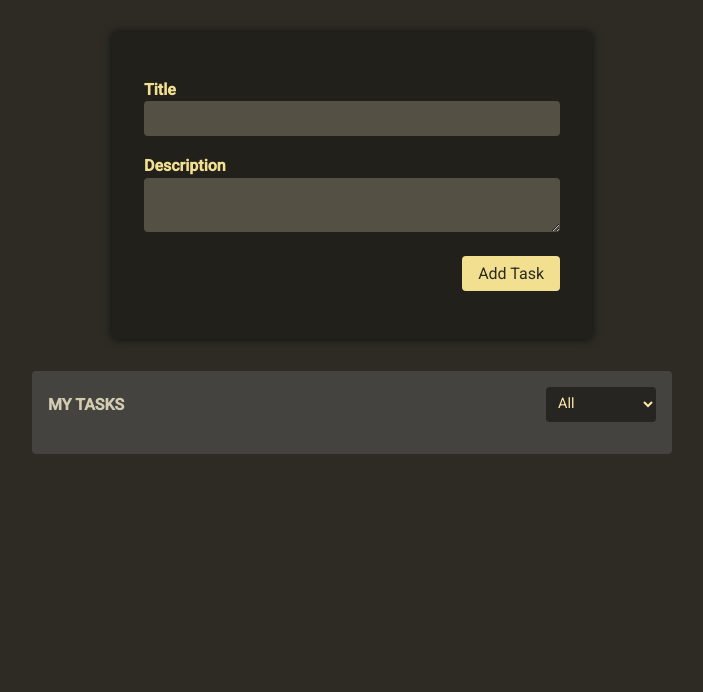
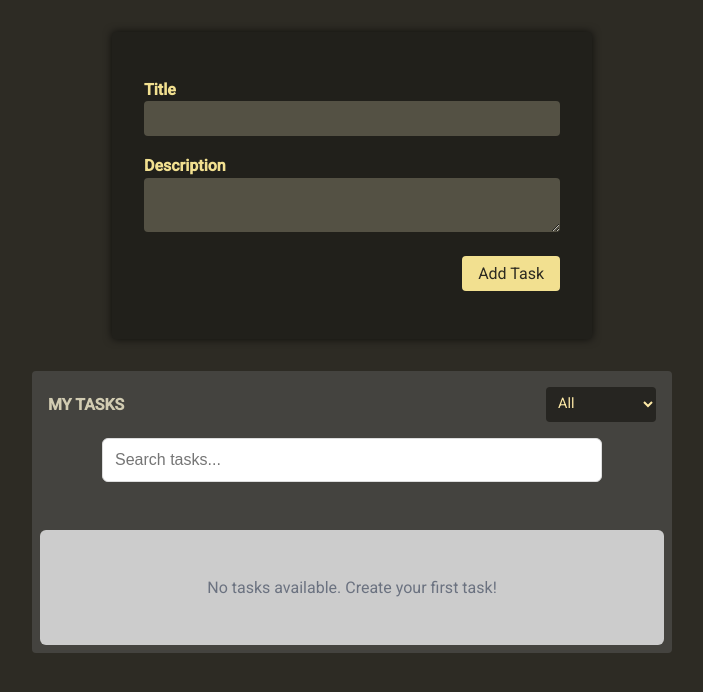
Before and after one commit to albindavidc/task-manager-angular-v3, an Angular app: page /home in a window 1280 px wide. Shown: the top 692 px of the page, without its empty margins (288-991 px from the left). Built offline with nearby package versions, Linux system fonts and the light colour scheme.

Commit message:
completed search feature

```diff
--- a/src/app/tasks/task.service.ts
+++ b/src/app/tasks/task.service.ts
@@ -63,10 +63,11 @@ export class TasksService {
       return tasks;
     }
 
-    return tasks.filter((task) => {
-      task.title.toLowerCase().includes(query) ||
-        task.description.toLowerCase().includes(query);
-    });
+    return tasks.filter(
+      (task) =>
+        task.title.toLowerCase().includes(query) ||
+        task.description.toLowerCase().includes(query)
+    );
   });
 
   updateSearchQuery(query: string) {
--- a/src/app/tasks/tasks-list/tasks-list.component.css
+++ b/src/app/tasks/tasks-list/tasks-list.component.css
@@ -38,3 +38,62 @@ ul {
   margin: 0;
   padding: 0.5rem;
 }
+
+/*search result*/
+.search-container {
+  margin-bottom: 1.5rem;
+}
+
+.search-box {
+  position: relative;
+  width: 100%;
+  max-width: 500px;
+  margin: 0 auto;
+}
+
+.search-input {
+  width: 100%;
+  padding: 0.75rem;
+  padding-right: 2.5rem;
+  border: 1px solid #ddd;
+  border-radius: 0.375rem;
+  font-size: 1rem;
+}
+
+.search-input:focus {
+  outline: none;
+  border-color: #4f46e5;
+  box-shadow: 0 0 0 2px rgba(79, 70, 229, 0.2);
+}
+
+.clear-button {
+  position: absolute;
+  right: 0.75rem;
+  top: 50%;
+  transform: translateY(-50%);
+  background: none;
+  border: none;
+  color: #6b7280;
+  cursor: pointer;
+  padding: 0.25rem;
+}
+
+.clear-button:hover {
+  color: #4b5563;
+}
+
+.search-results {
+  text-align: center;
+  color: #6b7280;
+  font-size: 0.875rem;
+  margin-top: 0.5rem;
+}
+
+.no-results {
+  text-align: center;
+  padding: 2rem;
+  color: #6b7280;
+  background: #cccccc;
+  border-radius: 0.375rem;
+  margin-top: 1rem;
+}
--- a/src/app/tasks/tasks-list/tasks-list.component.html
+++ b/src/app/tasks/tasks-list/tasks-list.component.html
@@ -10,11 +10,54 @@
   </p>
 </header>
 
-<ul>
+<!-- <ul>
   @for (task of tasks(); track task) {
   <li>
     <app-task-item [task]="task" (delete)="onDeleteTask($event)" />
   </li>
 
   }
+</ul> -->
+
+<div class="search-container">
+  <div class="search-box">
+    <input
+      type="text"
+      [value]="searchQuery()"
+      (input)="onSearch($event)"
+      placeholder="Search tasks..."
+      class="search-input"
+    />
+    @if (searchQuery()) {
+    <button (click)="onClear()" class="clear-button" aria-label="Clear search">
+      ✕
+    </button>
+    }
+  </div>
+
+  @if (searchQuery()) {
+  <p class="search-results">
+    Found {{ filteredTask().length }}
+    {{ filteredTask().length === 1 ? "result" : "results" }}
+  </p>
+  }
+</div>
+
+<ul>
+
+  <div class="tasks-list">
+    @if (filteredTask().length > 0) { @for (task of filteredTask(); track task.id)
+    {
+    <app-task-item [task]="task" (delete)="onDeleteTask($event)" />
+    } } @else {
+
+    <div class="no-results">
+      @if (searchQuery()) {
+      <p>No tasks found matching "{{ searchQuery() }}"</p>
+      } @else {
+      <p>No tasks available. Create your first task!</p>
+      }
+    </div>
+    }
+  </div>
 </ul>
--- a/src/app/tasks/tasks-list/tasks-list.component.ts
+++ b/src/app/tasks/tasks-list/tasks-list.component.ts
@@ -47,13 +47,18 @@ export class TasksListComponent {
   /**
    * Search Feature
    */
+
+  filteredTask = computed(() => {
+    return this.tasksService.filteredTask();
+  });
+
   onSearch(event: Event) {
     const query = (event.target as HTMLInputElement).value;
     this.searchQuery.set(query);
     this.tasksService.updateSearchQuery(query);
   }
 
-  onClear(){
+  onClear() {
     this.searchQuery.set('');
     this.tasksService.clearSearchQuery();
   }
```
